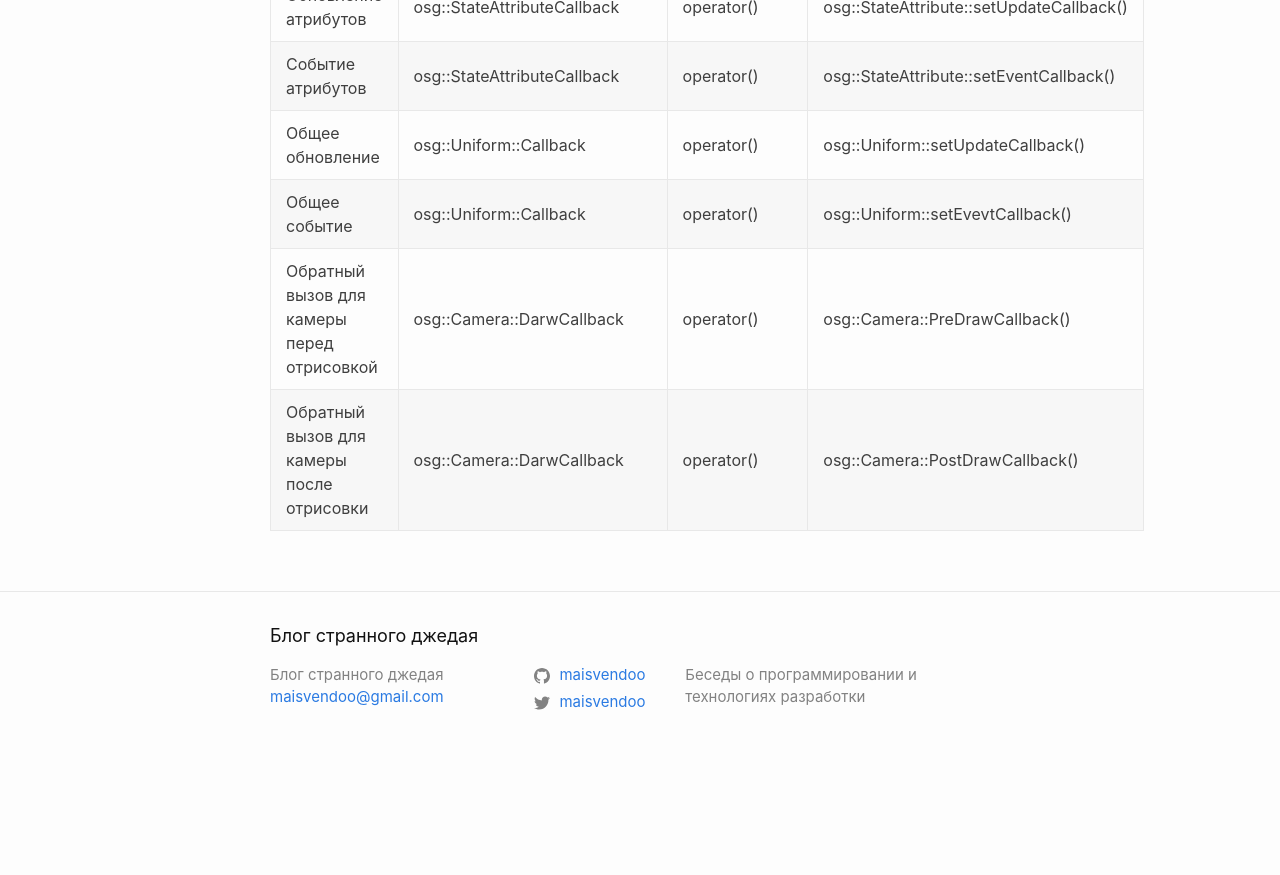
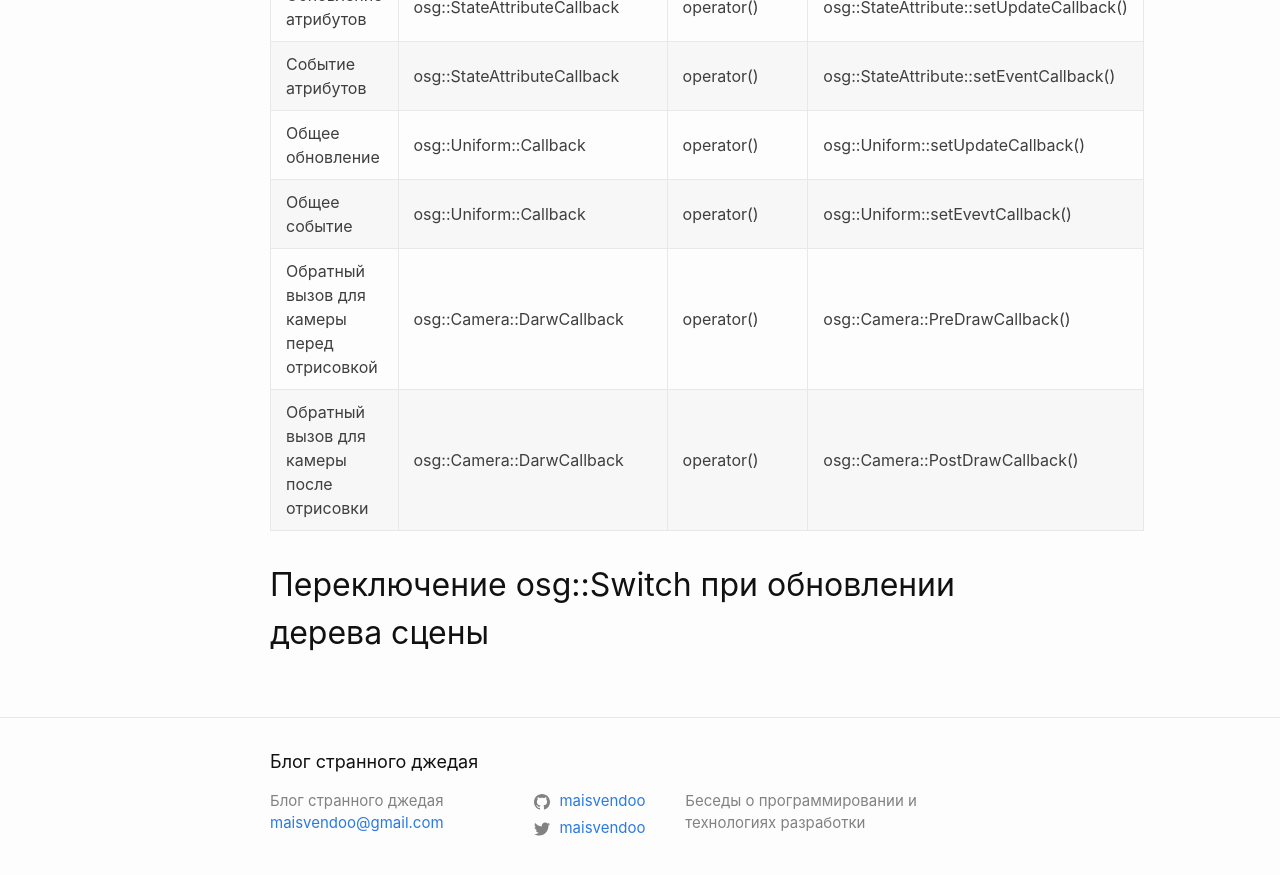
Before and after one commit to maisvendoo/maisvendoo.github.io, a Jekyll site: the page built from _posts/2018-11-07-animating-scene-objects.markdown, in a window 1280 px wide and 900 px high, scrolled down 1308 px. Shown: the top 875 px of the window. Built offline with Jekyll 4.4.1, drawn with Linux system fonts in a browser that asks for light colours; before the commit the page ends 2082 px from its top, so only the background shows below that.

Commit message:
Animation

```diff
--- a/_posts/2018-11-07-animating-scene-objects.markdown
+++ b/_posts/2018-11-07-animating-scene-objects.markdown
@@ -30,3 +30,5 @@ categories: jekyll update
 |Общее событие                             |osg::Uniform::Callback       |operator()       |osg::Uniform::setEvevtCallback()        |
 |Обратный вызов для камеры перед отрисовкой|osg::Camera::DarwCallback    |operator()       |osg::Camera::PreDrawCallback()          |
 |Обратный вызов для камеры после отрисовки |osg::Camera::DarwCallback    |operator()       |osg::Camera::PostDrawCallback()         |
+
+## Переключение osg::Switch при обновлении дерева сцены
```
